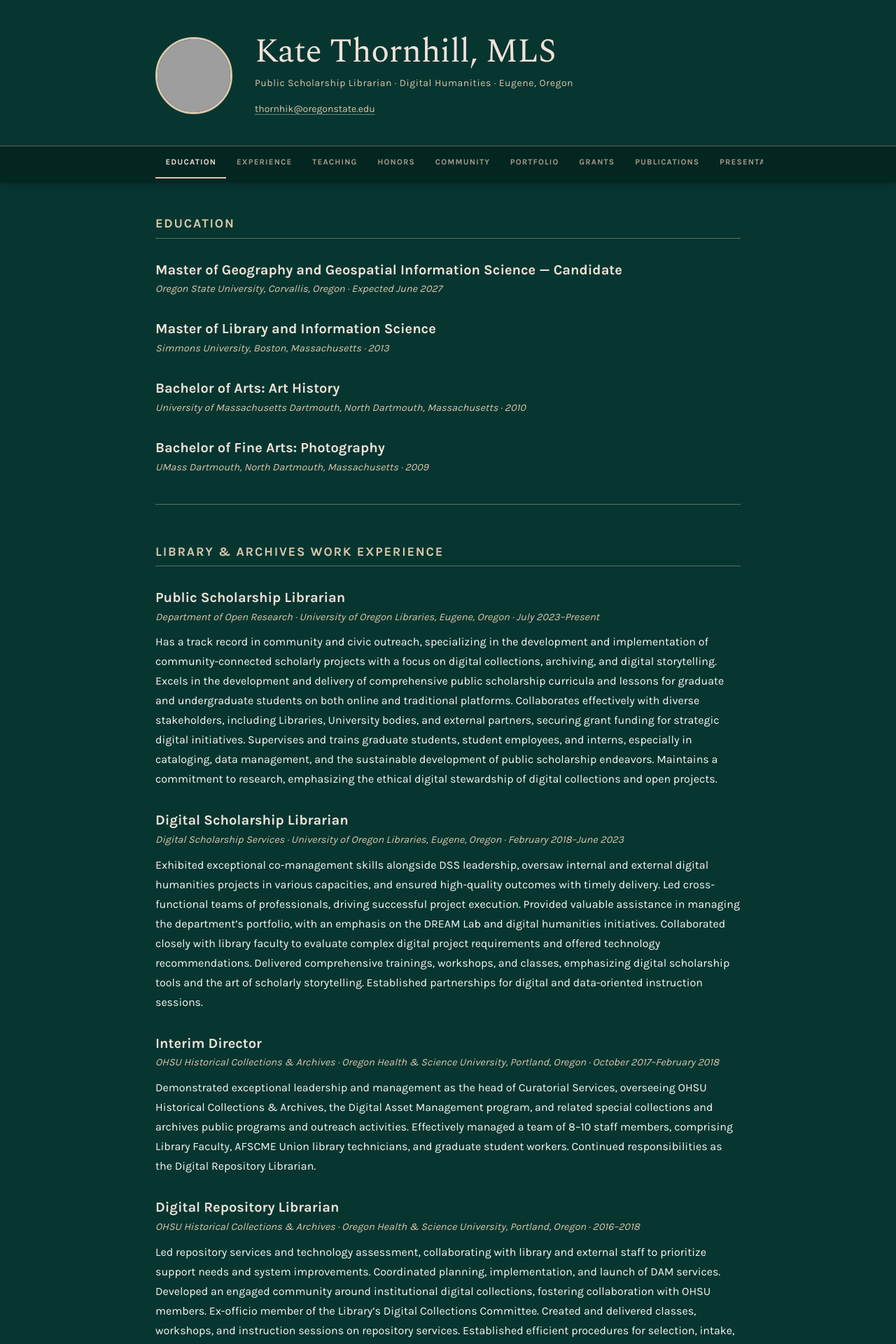
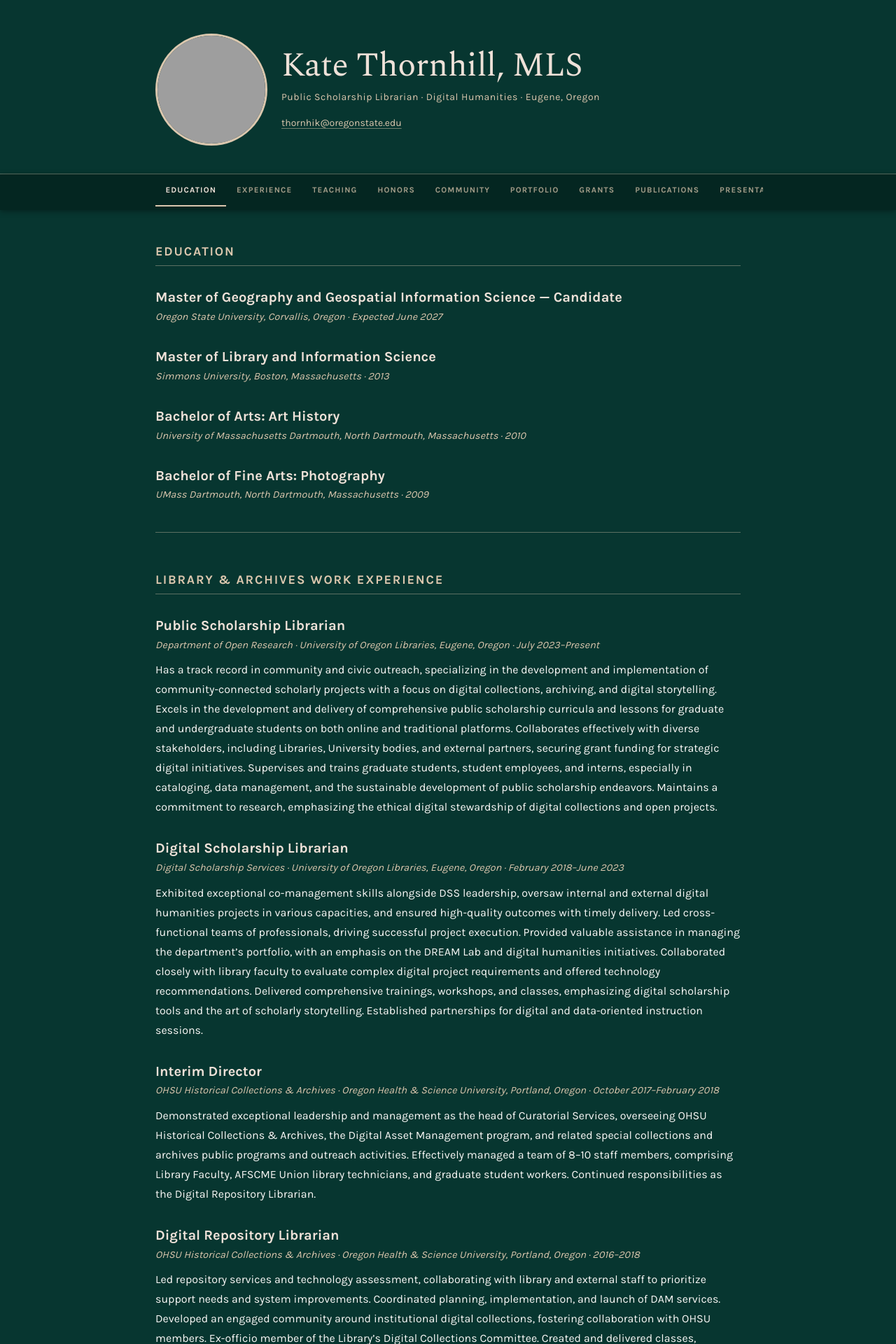
Before and after one commit to thorniecodes/curriculumvitae, a Jekyll site: the page built from index.md, in a window 1280 px wide. Shown: the top 1920 px of the page at 70% size. Built offline with Jekyll 4.4.1, drawn with Linux system fonts in a browser that asks for light colours; our own code applies the rules of GitHub Pages for plain Markdown files; grey boxes are pictures that could not be loaded.

Commit message:
Increase profile photo size and tighten header gap
Co-Authored-By: Claude Sonnet 4.6 <noreply@anthropic.com>

```diff
--- a/_sass/jekyll-theme-minimal.scss
+++ b/_sass/jekyll-theme-minimal.scss
@@ -157,7 +157,7 @@ img {
   padding: 0 2rem;
   display: flex;
   align-items: center;
-  gap: 2rem;
+  gap: 1.25rem;
   flex-wrap: wrap;
 }
 
@@ -196,8 +196,8 @@ img {
 }
 
 .profile-photo {
-  width: 110px;
-  height: 110px;
+  width: 160px;
+  height: 160px;
   border-radius: 50%;
   object-fit: cover;
   object-position: center top;
```
